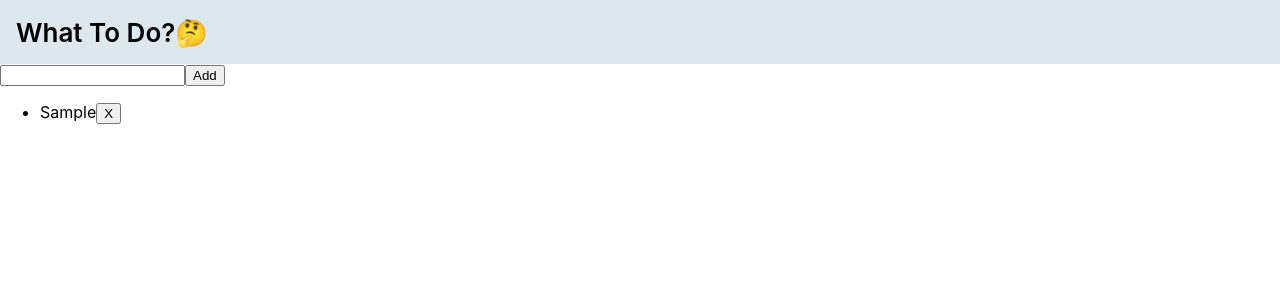
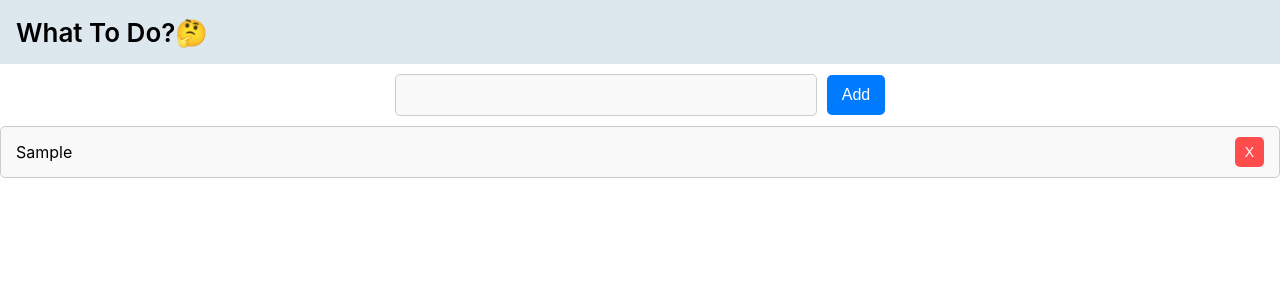
Before and after one commit to audrbsdl/todoapp, a React (Create React App) app: page / in a window 1280 px wide. Both pictures are taken after typing "Sample" into the empty fields and a click on the button "Add". Shown: the top 300 px of the page. Built offline with nearby package versions, Linux system fonts and the light colour scheme.

Commit message:
style: App, Input, TaskList 컴포넌트 스타일 개선

```diff
--- a/src/App.css
+++ b/src/App.css
@@ -1,3 +1,7 @@
+.Container {
+  text-align: center;
+}
+
 .Header {
   background-color: #dde7ee;
   min-height: 8vh;
@@ -10,3 +14,108 @@
   font-weight: 600;
   color: black;
 }
+
+.Input {
+  width: 100%;
+  max-width: 400px;
+  height: 40px;
+  padding: 0 10px;
+  margin: 10px 0;
+  border: 1px solid #ccc;
+  border-radius: 5px;
+  background-color: #f9f9f9;
+  font-size: 16px;
+  font-family: Arial, sans-serif;
+  color: #333;
+  outline: none;
+  transition: border-color 0.3s ease, box-shadow 0.3s ease;
+}
+
+.Input:focus {
+  border-color: #007bff;
+  box-shadow: 0 0 5px rgba(0, 123, 255, 0.5);
+}
+
+.Input:hover {
+  border-color: #0056b3;
+}
+
+.Input::placeholder {
+  color: #aaa;
+  font-style: italic;
+}
+
+.Button {
+  height: 40px;
+  padding: 0 15px;
+  margin-left: 10px;
+  border: none;
+  border-radius: 5px;
+  background-color: #007bff;
+  color: white;
+  font-size: 16px;
+  font-family: Arial, sans-serif;
+  cursor: pointer;
+  transition: background-color 0.3s ease, box-shadow 0.3s ease;
+}
+
+.Button:hover {
+  background-color: #0056b3;
+  box-shadow: 0 0 5px rgba(0, 123, 255, 0.5);
+}
+
+.Button:active {
+  background-color: #003f7f;
+  box-shadow: inset 0 0 5px rgba(0, 0, 0, 0.2);
+}
+
+.Button:disabled {
+  background-color: #ccc;
+  color: #666;
+  cursor: not-allowed;
+}
+
+ul {
+  list-style-type: none;
+  padding: 0;
+  margin: 0;
+}
+
+li {
+  display: flex;
+  justify-content: space-between;
+  align-items: center;
+  padding: 10px 15px;
+  margin-bottom: 10px;
+  border: 1px solid #ccc;
+  border-radius: 5px;
+  background-color: #f9f9f9;
+  transition: background-color 0.3s ease, box-shadow 0.3s ease;
+}
+
+li:hover {
+  background-color: #f1f1f1;
+  box-shadow: 0 2px 5px rgba(0, 0, 0, 0.1);
+}
+
+.ListButton {
+  height: 30px;
+  padding: 0 10px;
+  border: none;
+  border-radius: 5px;
+  background-color: #ff4d4d;
+  color: white;
+  font-size: 14px;
+  cursor: pointer;
+  transition: background-color 0.3s ease, box-shadow 0.3s ease;
+}
+
+.ListButton:hover {
+  background-color: #e60000;
+  box-shadow: 0 0 5px rgba(255, 77, 77, 0.5);
+}
+
+.ListButton:active {
+  background-color: #cc0000;
+  box-shadow: inset 0 0 5px rgba(0, 0, 0, 0.2);
+}
--- a/src/App.js
+++ b/src/App.js
@@ -25,7 +25,7 @@ function App() {
   }
 
   return (
-    <div>
+    <div className="Container">
       <div className="Header">What To Do?🤔</div>
       <Input onAddTask={addTask} />
       <TaskList tasks={tasks} onDeleteTask={deleteTask} />
--- a/src/components/Input.js
+++ b/src/components/Input.js
@@ -20,11 +20,12 @@ function Input({ onAddTask }) {
         <div>
             <input
                 type="text"
+                className="Input"
                 value={inputValue}
                 onChange={(e) => setInputValue(e.target.value)}
                 onKeyDown={(e) => activeEnter(e)}
             />
-            <button onClick={handleAdd}>Add</button>
+            <button className="Button" onClick={handleAdd}>Add</button>
         </div>
     );
 }
--- a/src/components/TaskList.js
+++ b/src/components/TaskList.js
@@ -4,7 +4,7 @@ function TaskList({ tasks, onDeleteTask }) {
             {tasks.map((task, index) => (
                 <li key={index}>
                     {task}
-                    <button onClick={() => onDeleteTask(index)}>X</button>
+                    <button className="ListButton" onClick={() => onDeleteTask(index)}>X</button>
                 </li>
             ))}
         </ul>
```
